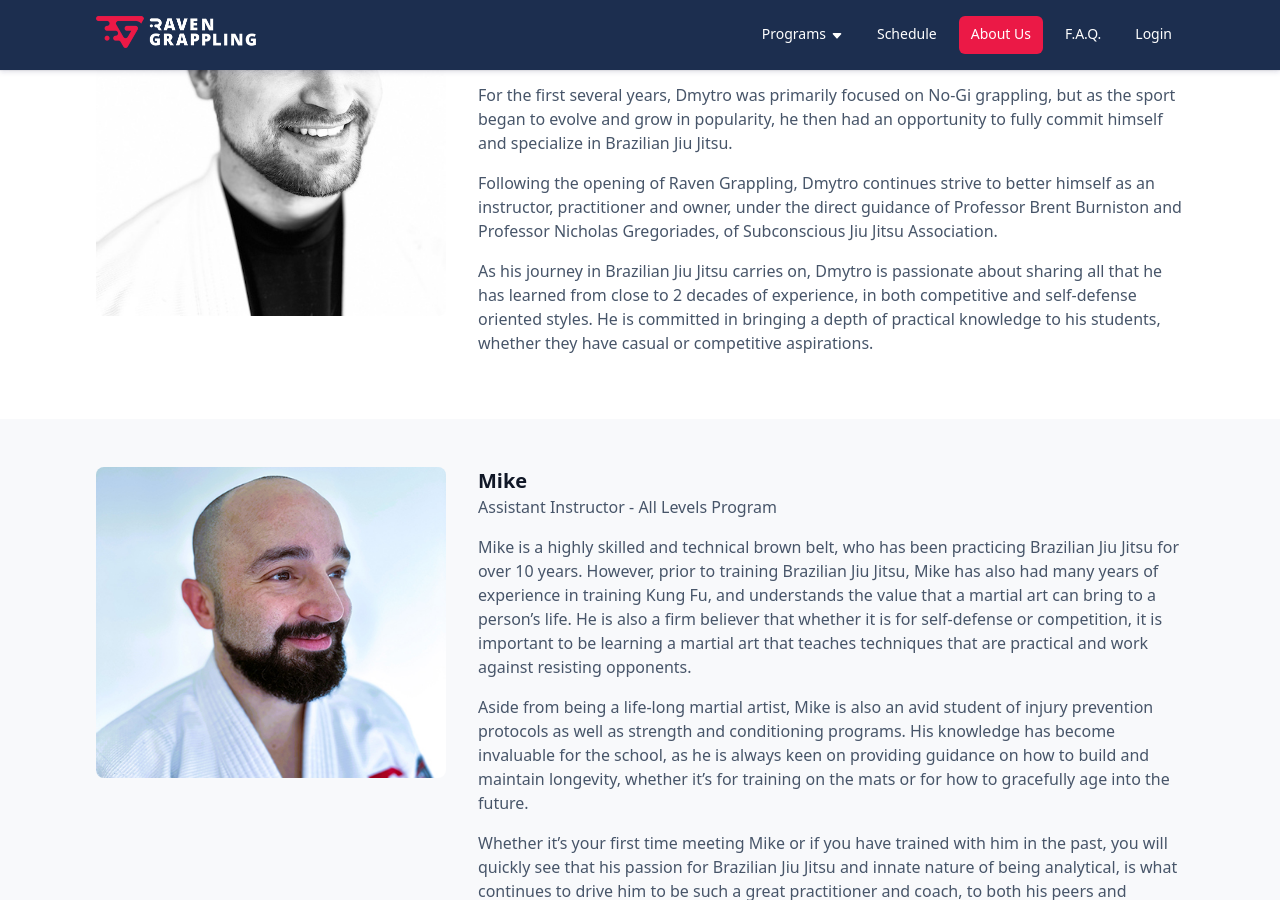
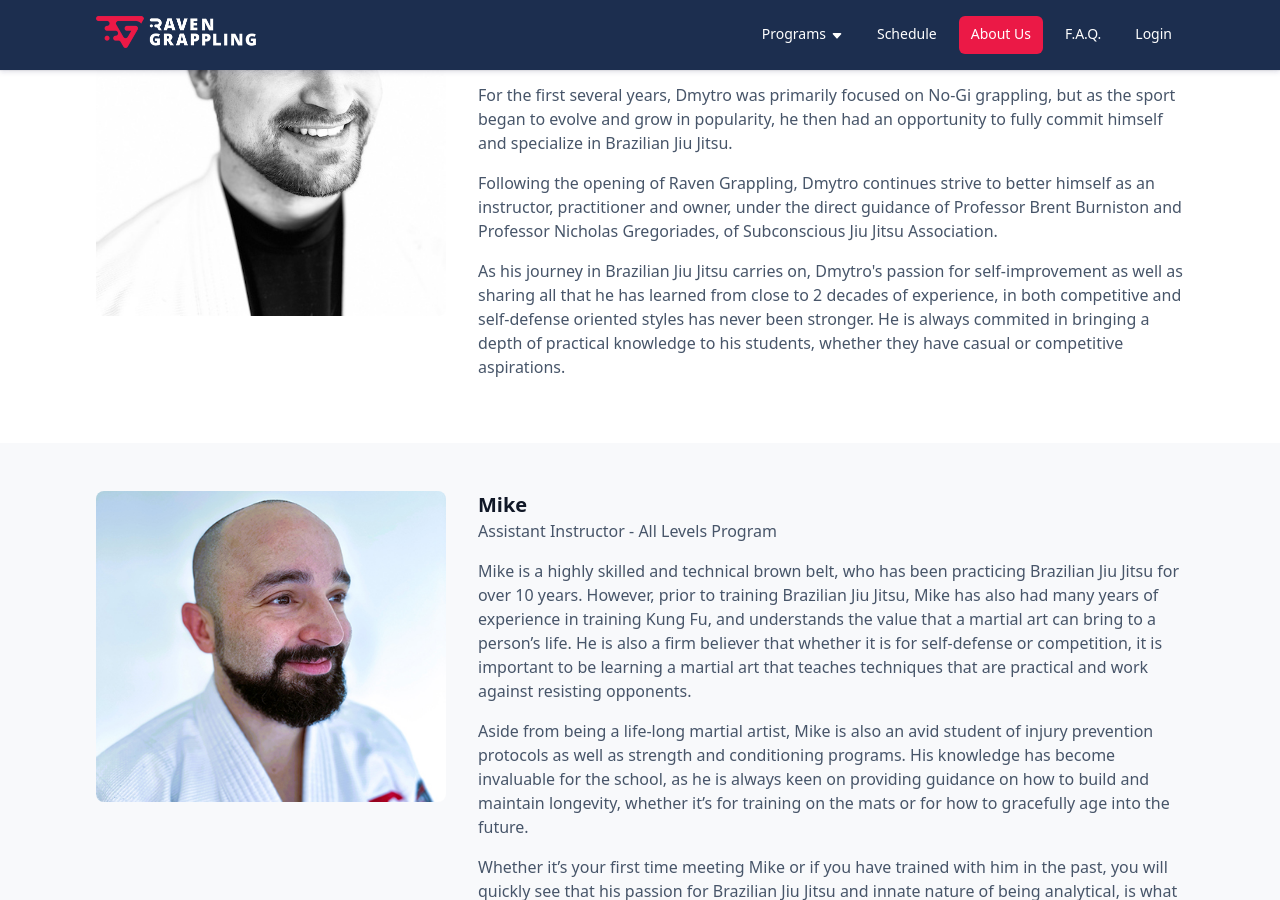
Before and after one commit to RavenGrappling/RavenGrappling.github.io, a Jekyll site: the page built from pages/about-us.html, in a window 1280 px wide and 900 px high, scrolled down 783 px. Built offline with Jekyll 4.4.1, drawn with Linux system fonts in a browser that asks for light colours.

Commit message:
Update about-us.html

```diff
--- a/pages/about-us.html
+++ b/pages/about-us.html
@@ -51,7 +51,7 @@
         Following the opening of Raven Grappling, Dmytro continues strive to better himself as an instructor, practitioner and owner, under the direct guidance of Professor Brent Burniston and Professor Nicholas Gregoriades, of Subconscious Jiu Jitsu Association.
       </p>
       <p>
-        As his journey in Brazilian Jiu Jitsu carries on, Dmytro is passionate about sharing all that he has learned from close to 2 decades of experience, in both competitive and self-defense oriented styles. He is committed in bringing a depth of practical knowledge to his students, whether they have casual or competitive aspirations.
+        As his journey in Brazilian Jiu Jitsu carries on, Dmytro's passion for self-improvement as well as sharing all that he has learned from close to 2 decades of experience, in both competitive and self-defense oriented styles has never been stronger. He is always commited in bringing a depth of practical knowledge to his students, whether they have casual or competitive aspirations.
       </p>
     </div>
   </div>
```
